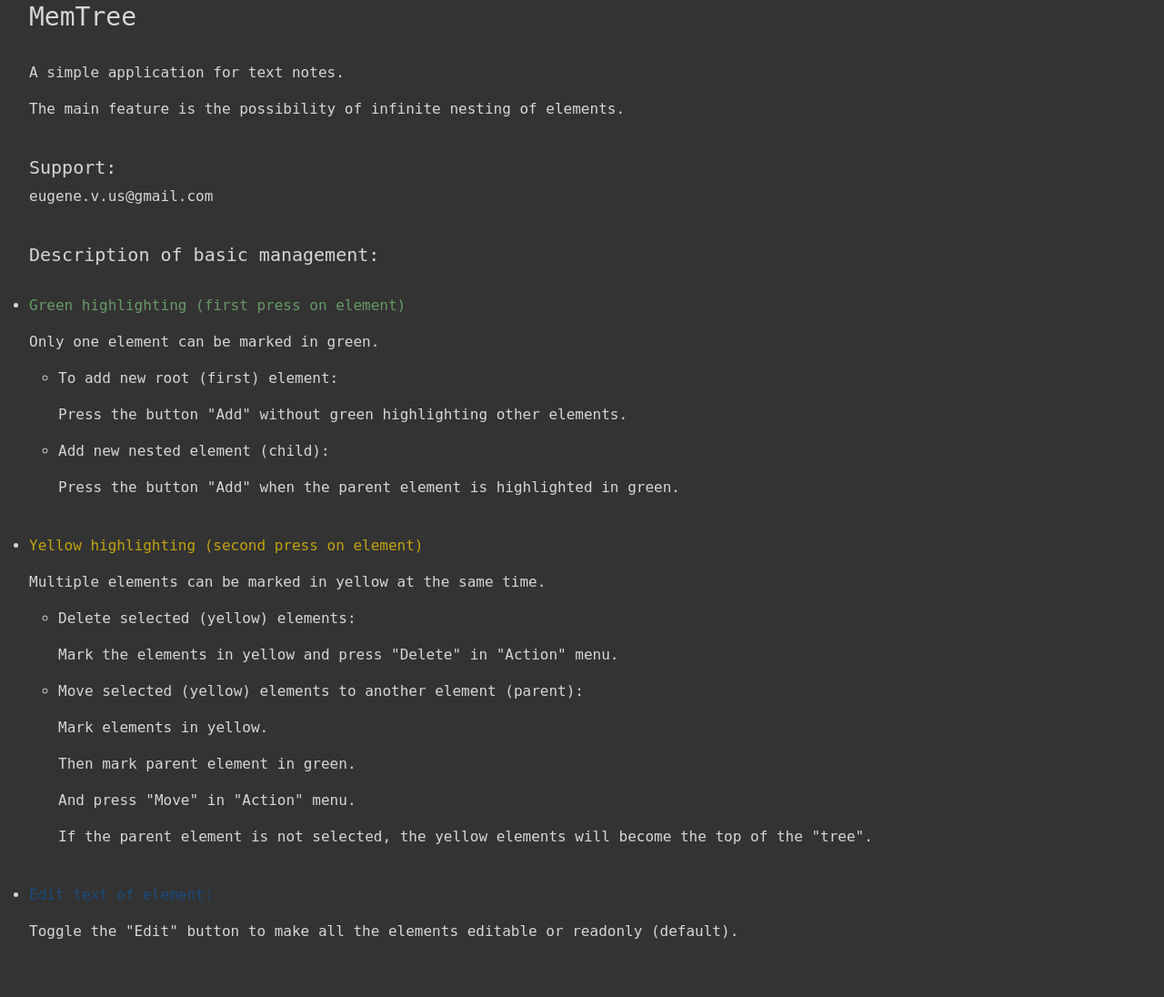
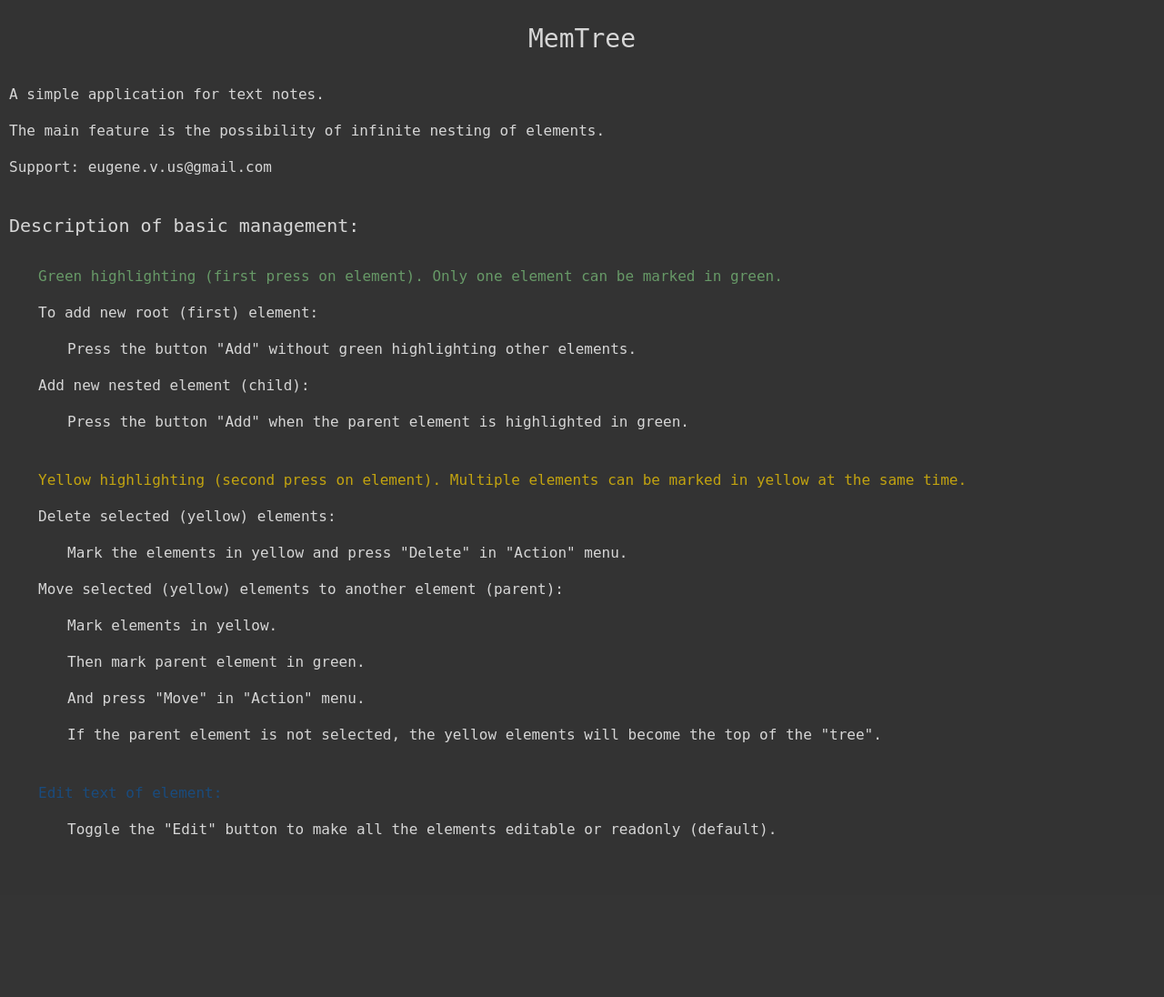
Before and after one commit to EvgeniyUS/MemTree, a Django app: page /user-help/ in a window 1280 px wide. Shown: the part 58-1154 px from the top of the page at 91% size. After the commit the page ends 978 px from the top, so only its background shows below. Run offline with Django 4.2, Linux system fonts and the light colour scheme; the visitor is signed in with stand-in values (Sample User, id 1); some libraries are stand-ins or nearby versions.

Commit message:
some style to user help page

```diff
--- a/memtree/item/static/item/css/item.css
+++ b/memtree/item/static/item/css/item.css
@@ -1,7 +1,3 @@
-ul, #root_ul {
-    list-style: none;
-}
-
 li {
     white-space: nowrap;
 }
--- a/memtree/memtree/static/memtree/css/memtree.css
+++ b/memtree/memtree/static/memtree/css/memtree.css
@@ -3,6 +3,10 @@ body {
     font-family: monospace;
     color: rgba(255, 255, 255, 0.8);
     background: rgba(0, 0, 0, 0.8);
+}
+
+ul {
+    list-style: none;
 }
 
 .header {
--- a/memtree/memtree/templates/memtree/user_help.html
+++ b/memtree/memtree/templates/memtree/user_help.html
@@ -6,58 +6,41 @@
         document.getElementById('edit_mode_label').classList.add('disabled');
     </script>
 
-    <ul>
-        <h3>MemTree</h3>
+    <div style="margin: 10px;">
+        <br>
+        <h3 style="text-align: center;">MemTree</h3>
         <br>
         <p>A simple application for text notes.</p>
         <p>The main feature is the possibility of infinite nesting of elements.</p>
-        <br>
-        <h5>Support:</h5>
-        <p>eugene.v.us@gmail.com</p>
+        <p>Support: eugene.v.us@gmail.com</p>
         <br>
         <h5>Description of basic management:</h5>
         <br>
-
-        <li>
-            <p style="color: rgba(155, 255, 155, 0.5)">Green highlighting (first press on element)</p>
-            <p>Only one element can be marked in green.</p>
         <ul>
-                <li>
+            <p style="color: rgba(155, 255, 155, 0.5)">Green highlighting (first press on element). Only one element can be marked in green.</p>
             <p>To add new root (first) element:</p>
-                    <p>Press the button "Add" without green highlighting other elements.</p>
-                <li>
+            <ul><p>Press the button "Add" without green highlighting other elements.</p></ul>
             <p>Add new nested element (child):</p>
-                    <p>Press the button "Add" when the parent element is highlighted in green.</p>
-                </li>
-            </ul>
-        </li>
+            <ul><p>Press the button "Add" when the parent element is highlighted in green.</p></ul>
 
             <br>
 
-        <li>
-            <p style="color: rgba(255, 211, 0, 0.7)">Yellow highlighting (second press on element)</p>
-            <p>Multiple elements can be marked in yellow at the same time.</p>
+            <p style="color: rgba(255, 211, 0, 0.7)">Yellow highlighting (second press on element). Multiple elements can be marked in yellow at the same time.</p>
+            <p>Delete selected (yellow) elements:</p>
+            <ul><p>Mark the elements in yellow and press "Delete" in "Action" menu.</p></ul>
+            <p>Move selected (yellow) elements to another element (parent):</p>
             <ul>
-                <li>
-                    <p>Delete selected (yellow) elements:</p>
-                    <p>Mark the elements in yellow and press "Delete" in "Action" menu.</p>
-                </li>
-                <li>
-                    <p>Move selected (yellow) elements to another element (parent):</p>
                 <p>Mark elements in yellow.</p>
                 <p>Then mark parent element in green.</p>
                 <p>And press "Move" in "Action" menu.</p>
                 <p>If the parent element is not selected, the yellow elements will become the top of the "tree".</p>
-                </li>
             </ul>
-        </li>
 
             <br>
 
-        <li>
             <p style="color: rgba(0, 100, 200, 0.5)">Edit text of element:</p>
-            <p>Toggle the "Edit" button to make all the elements editable or readonly (default).</p>
-        </li>
+            <ul><p>Toggle the "Edit" button to make all the elements editable or readonly (default).</p></ul>
         </ul>
+    </div>
 
 {% endblock %}
```
Lines whose indentation alone changed are shown as unchanged.
